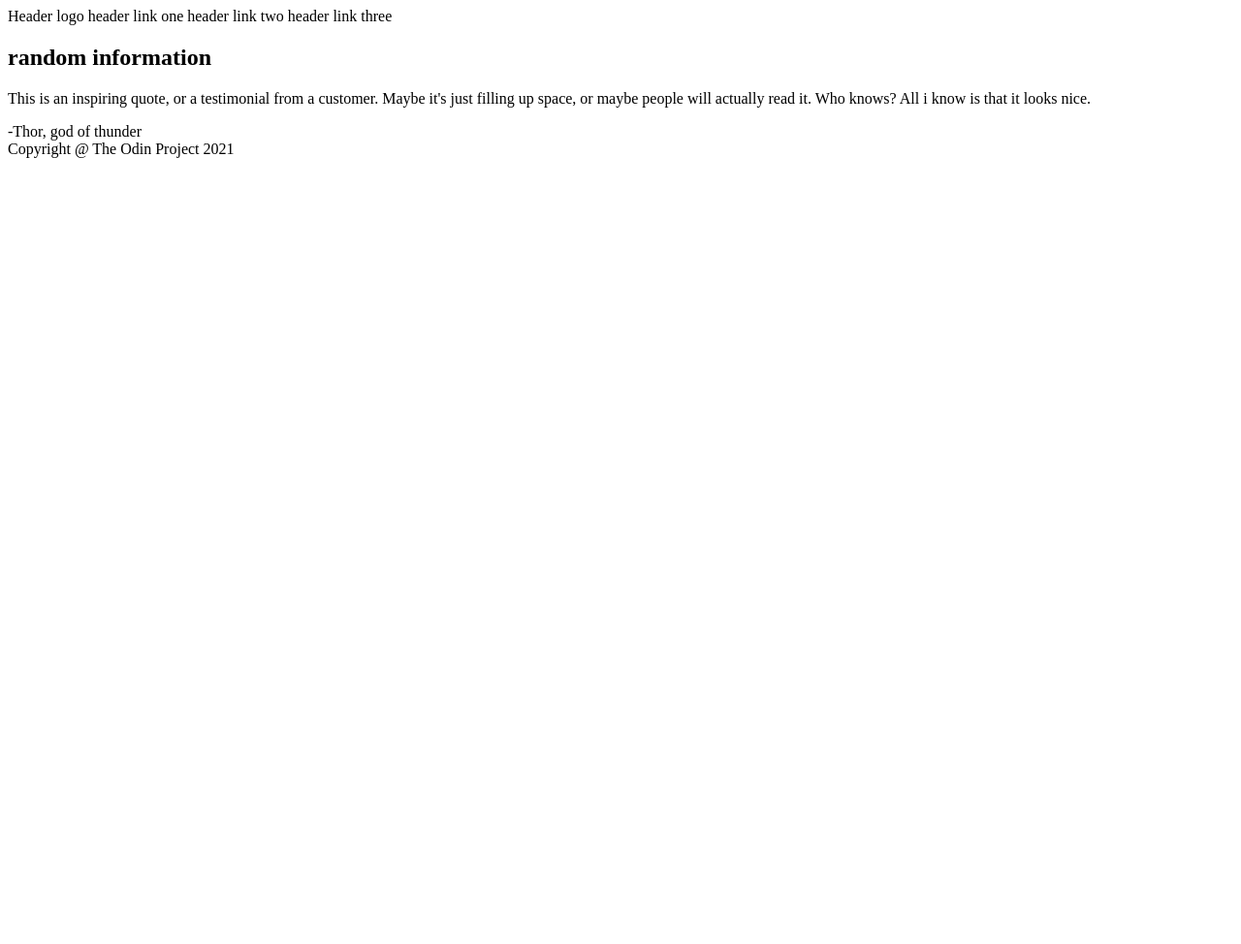
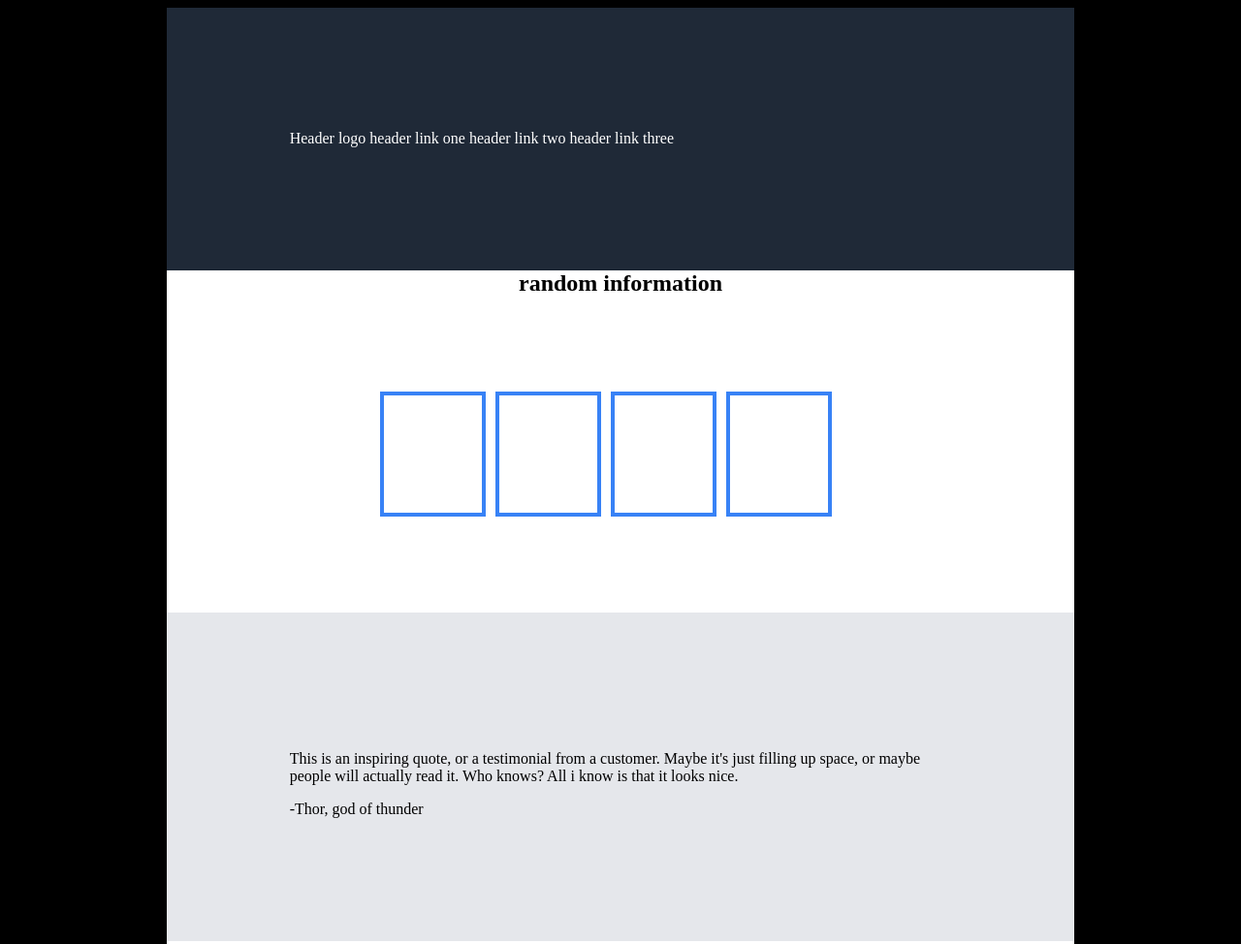
Before and after one commit to JoelsCodes/landingpage, a plain HTML site: page index.html in a window 1280 px wide. Shown: the top 974 px of the page at 97% size. Before the commit the page ends 800 px from the top, so only its background shows below. Drawn offline with Linux system fonts and the light colour scheme.

Commit message:
Set up the commands for the flex boxes still having trouble with the universal command messing up the html properties.

```diff
--- a/style.css
+++ b/style.css
@@ -1,10 +1,90 @@
 /* styless.css */
 
-.flex-container div {
-    background: trapeachpuff;
-    border: 4px solid brown;
-    height: 20px;
-    width: 250px;
-    margin: 25%;
+.flex-container1 div {
+    display: flex;
+    background: white;
+    padding: 10%;
+    margin-left: 13%;
+    margin-right: 13%;
     flex: 1 1 auto;
 }
+
+/*BEGIN FLEX CONTAINER ONE*/
+.flex-container1 .one {
+    color: white;
+    background-color: #1f2937;
+}
+/* END FLEX CONTAINER ONE*/
+
+/*BEGIN FLEX CONTAINER TWO*/
+
+.flex-container1 .two {
+    flex-wrap: wrap;
+    flex: 0 0 0;
+    padding: 0px;
+    margin-bottom: 0%;
+    justify-content: center;
+    background-color: white;
+}
+
+.flex-container1 h2 {
+    margin: 0px;
+    padding: 0px;
+    color: black;
+    background-color: white;
+}
+
+.flex-item div {
+    display: flex;
+    flex-wrap: nowrap;
+    overflow: auto;
+    flex-direction: row;
+    justify-content: center;
+    background: white;
+    border: 4px solid #3882f6;
+    min-width: 0;
+    width: 80px;
+    height: 20px;
+    padding: auto;
+    margin: 5px;
+    flex: 0 0 0;
+}
+/* END FLEX CONTAINER TWO*/
+
+/*BEGIN FLEX CONTAINER THREE*/
+
+.flex-container1 .three {
+background-color: #e5e7eb;
+flex-wrap: wrap;
+
+}
+
+.flex-container1 p {
+    color: black;
+    background-color: #e5e7eb;
+}
+/* END FLEX CONTAINER THREE*/
+
+/* BEGIN FLEX CONTAINER FIVE */
+
+.flex-container1 .five {
+    background-color: #1f2937;
+    padding: 3.5%;
+
+}
+
+footer
+{
+    margin: auto;
+    text-align: center;
+    color: white;
+    background-color: #1f2937
+
+}
+
+/* END FLEX CONTAINER FIVE */
+
+*{
+    background-color: black;
+
+}
```
